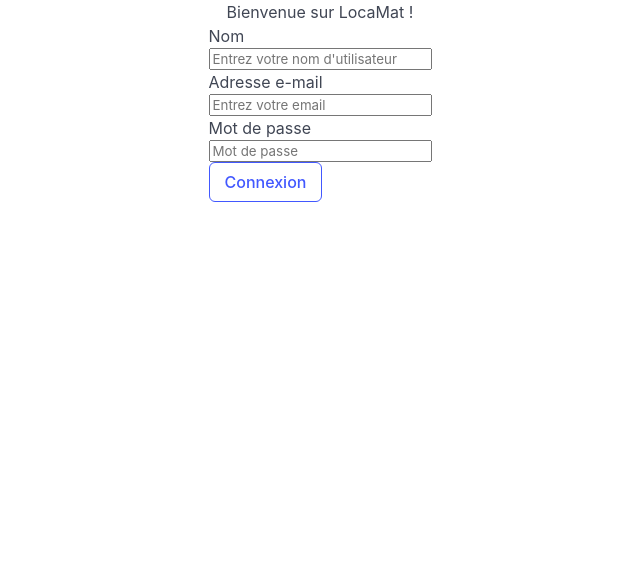
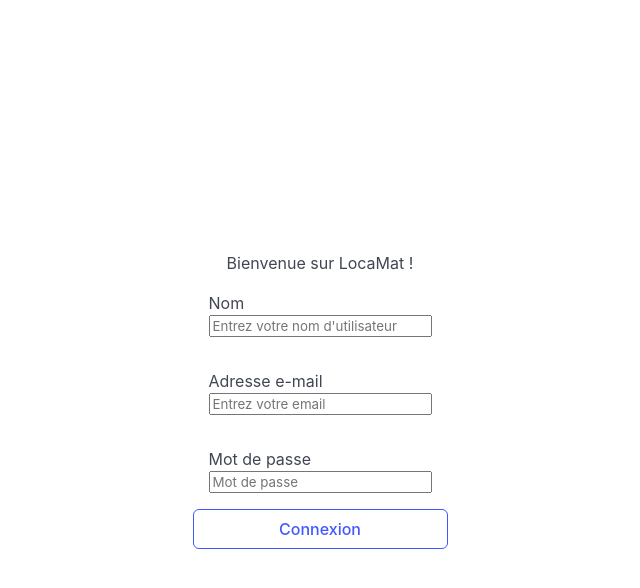
Before and after one commit to Greenwind974/QualiteLogiciel-AMAMKR-, a Vue app: page / in a window 1280 px wide. Shown: the top 588 px of the page, without its empty margins (320-960 px from the left). Built offline with nearby package versions, Linux system fonts and the light colour scheme.

Commit message:
ajout supplementaire de balises bulma (css)

```diff
--- a/src/App.vue
+++ b/src/App.vue
@@ -1,5 +1,5 @@
 <template>
-  <div id="app">
+  <div class="is-flex is-align-items-center is-justify-content-center" id="app">
     <LoginPage />
   </div>
 </template>
--- a/src/components/LoginPage.vue
+++ b/src/components/LoginPage.vue
@@ -1,21 +1,24 @@
 <template>
-  <div class="is-flex is-flex-direction-column is-align-items-center">
+  <div class="is-flex is-flex-direction-column is-align-items-center is-justify-content-center hero is-fullheight">
     <h1>Bienvenue sur LocaMat !</h1>
-    <form>
-      <div class="is-flex is-flex-direction-column">
+    <form class="is-flex is-flex-direction-column">
+      <div class="is-flex is-flex-direction-column p-4">
         <label>Nom</label>
         <input placeholder="Entrez votre nom d'utilisateur" />
       </div>
-      <div class="is-flex is-flex-direction-column">
+      <div class="is-flex is-flex-direction-column p-4">
         <label>Adresse e-mail</label>
         <input type="email" v-model="email" placeholder="Entrez votre email" required />
       </div>
-      <div class="is-flex is-flex-direction-column">
+      <div class="is-flex is-flex-direction-column p-4">
         <label>Mot de passe</label>
         <input type="password" v-model="password" placeholder="Mot de passe" />
       </div>
       <button class="button is-link is-outlined">Connexion</button>
     </form>
+  </div>
+  <div>
+
   </div>
 </template>
 
```
